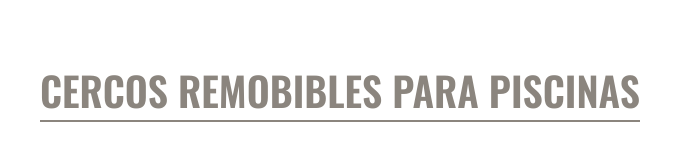
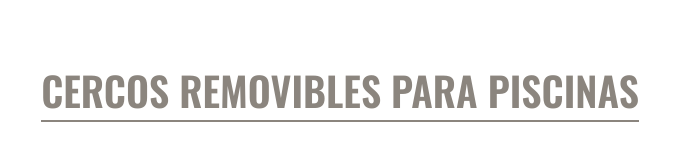
Before and after one commit to melprim/Proyecto-PrimonMelisa, a plain HTML site: page index.html in a window 1280 px wide. Shown: the part 779-944 px from the top of the page, 300-979 px from the left. Drawn offline with nearby package versions, Linux system fonts and the light colour scheme.

Commit message:
correcion de eror tipograficor

```diff
--- a/index.html
+++ b/index.html
@@ -42,7 +42,7 @@
         <video class="videoInicio" autoplay src="videos/video intro.mp4"></video>
 
         <section class="slogan">
-            <div><h1>CERCOS REMOBIBLES PARA PISCINAS</h1></div>
+            <div><h1>CERCOS REMOVIBLES PARA PISCINAS</h1></div>
             <p>En CERCO SANTA FE, vendemos SEGURIDAD para PROTEGER A TU FAMILIA</p>
             <p>Los CERCOS REMOVIBLES son una SOLUCION SEGURA para evitar accidentes por ahogamiento. Diseñados para impedir el paso de los niños al área de riesgo, ya que no hay punto de apoyo por donde trepar y pensados para BRINDARTE TRANQUILIDAD EN TODO MOMENTO.</p>
             <a class="transform-2" href="pages/Producto.html">Conoce más sobre Nuestros Cercos</a>
```
